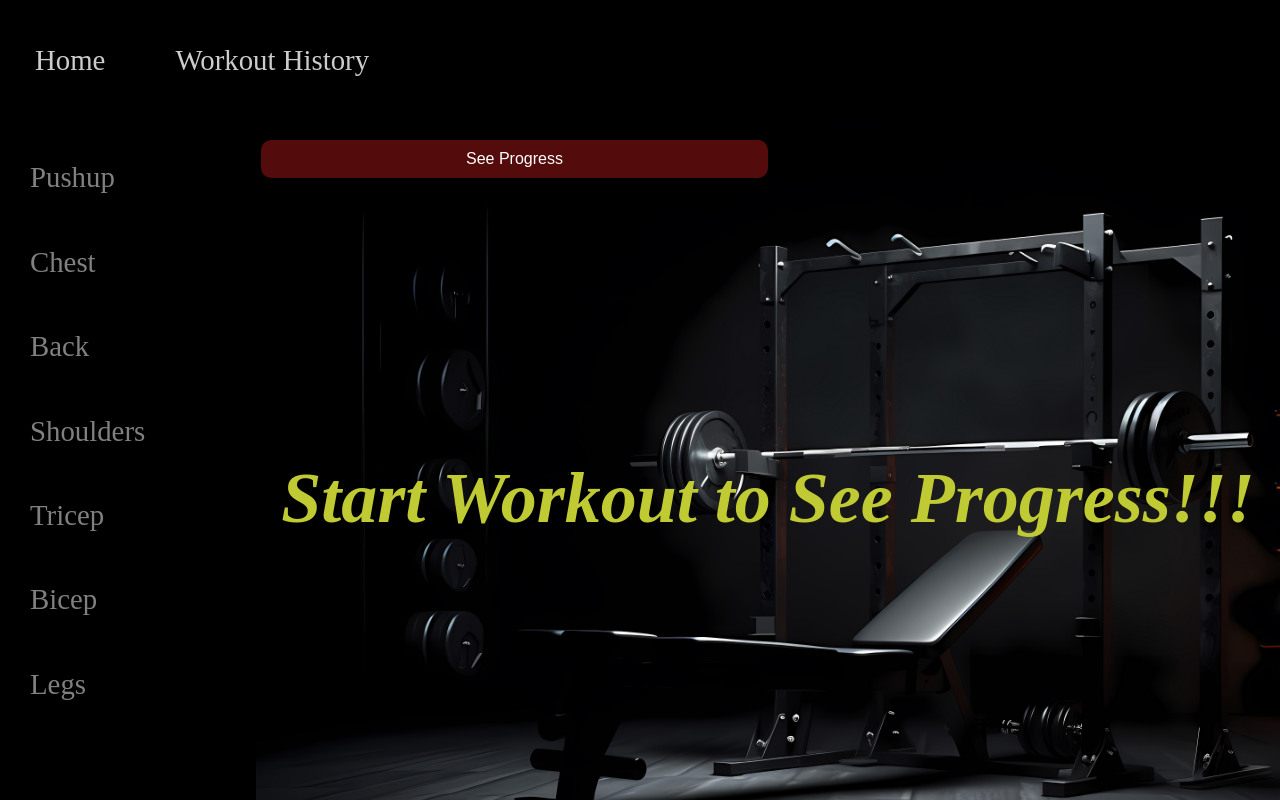
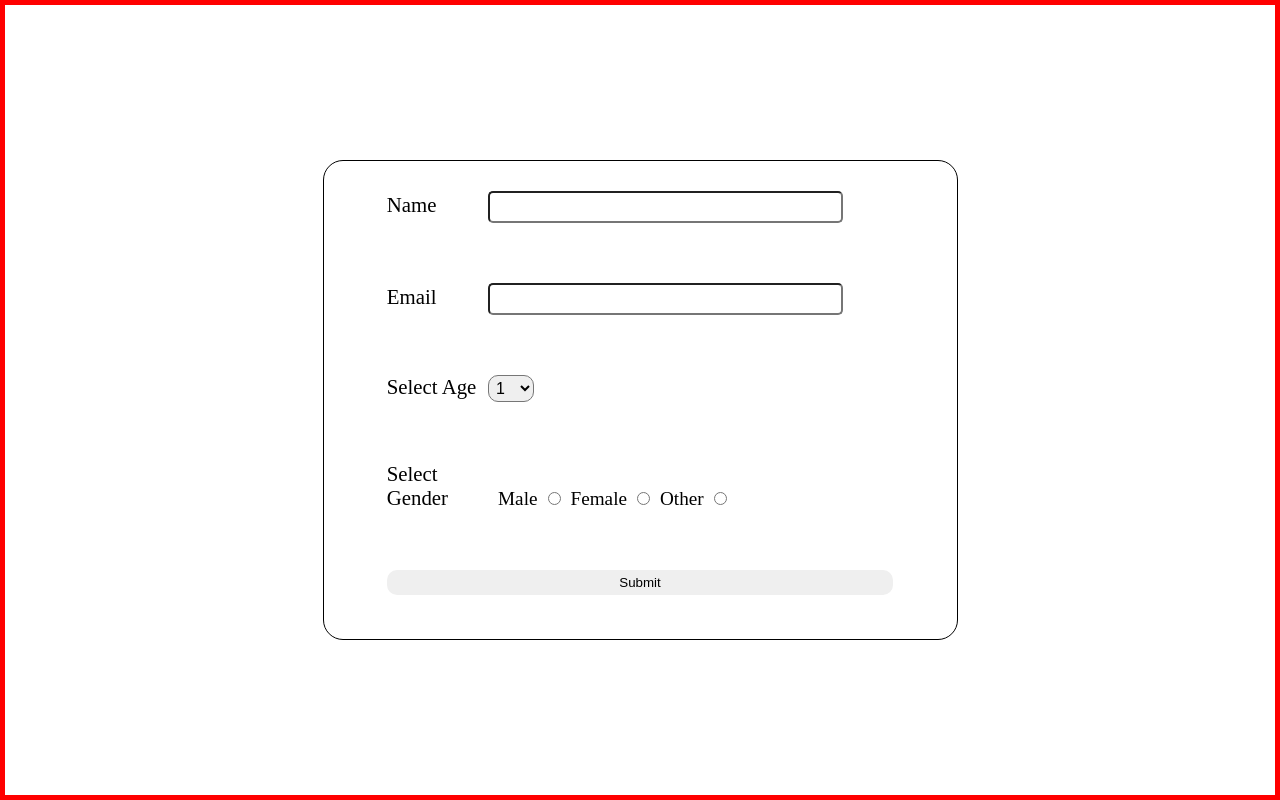
Before and after one commit to pawan100722/my-workout-tracker, a React (Vite) app: page / in a window 1280 px wide. Built offline with nearby package versions, Linux system fonts and the light colour scheme.

Commit message:
added basic form structure

```diff
--- a/src/components/main-component.tsx
+++ b/src/components/main-component.tsx
@@ -1,10 +1,22 @@
 import { Navbar } from './navbar';
 import '../styles/main-component.css';
 import { CustomRoutes } from '../routes/routes.tsx';
+import { useState } from 'react';
+import { UserRegister } from './user-register.tsx';
 
 export const MainComponent=()=>{
-  return <div className="main-component-container">
-    <Navbar/>
-    <CustomRoutes/>
-  </div>
+  const [isUserRegistered, ] = useState<boolean>(false);
+
+  return (
+    <div className="main-component-container">
+      {isUserRegistered ? (
+        <>
+          <Navbar />
+          <CustomRoutes />
+        </>
+      ) : (
+        <UserRegister />
+      )}
+    </div>
+  );
 }
--- /dev/null
+++ b/src/components/user-register-form.tsx
@@ -0,0 +1,62 @@
+import "../styles/user-register-form.css";
+
+export const UserRegisterForm = () => {
+  const userAgeArr = [];
+
+  for (let index = 1; index <= 60; index++) {
+    userAgeArr.push(index);
+  }
+
+  return (
+    <div className="user-register-form-container">
+      <form action="" className="user-register-form">
+        <div className="input-container">
+          <label htmlFor="name" className="input-label">
+            Name
+          </label>
+          <input type="text" id="name" className="input-area" />
+        </div>
+
+        <div className="input-container">
+          <label htmlFor="email" className="input-label">
+            Email
+          </label>
+          <input type="email" className="input-area" id="email" />
+        </div>
+
+        <div className="input-container">
+          <label htmlFor="age-dropdown" className="input-label">
+            Select Age
+          </label>
+          <select name="" id="age-dropdown" className="input-age-select cursor-pointer">
+            {userAgeArr.map((age: number, index: number) => (
+              <option value="" className="age-dropdown-option" key={index}>
+                {age}
+              </option>
+            ))}
+          </select>
+        </div>
+
+        <div className="input-container">
+          <label htmlFor="" className="input-label">
+            Select Gender
+          </label>
+          <label htmlFor="male" className="input-label-gender">
+            Male
+          </label>
+          <input type="radio" id="male" name="gender" className="cursor-pointer" />
+          <label htmlFor="female" className="input-label-gender">
+            Female
+          </label>
+          <input type="radio" id="female" name="gender" className="cursor-pointer" />
+          <label htmlFor="other" className="input-label-gender">
+            Other
+          </label>
+          <input type="radio" id="other" name="gender" className="cursor-pointer" />
+        </div>
+
+        <button className="input-container submit-button cursor-pointer">Submit</button>
+      </form>
+    </div>
+  );
+};
--- /dev/null
+++ b/src/components/user-register.tsx
@@ -0,0 +1,12 @@
+import { UserRegisterForm } from "./user-register-form";
+
+export const UserRegister = () => {
+
+
+
+  return (
+    <div className="user-register-container">
+       <UserRegisterForm/>
+    </div>
+  );
+};
--- /dev/null
+++ b/src/styles/user-register-form.css
@@ -0,0 +1,72 @@
+.user-register-form-container{
+  width:100dvw;
+  height: 100dvh;
+  border:5px solid red;
+  display:flex;
+  justify-content: center;
+  align-items: center;
+}
+
+.user-register-form{
+  width: 50%;
+  height: 60dvh;
+  border: 1px solid black;
+  border-radius: 20px;
+  display: flex;
+  flex-direction: column;
+
+}
+
+.input-container{
+  display: block;
+  width: 80%;
+  margin:30px auto;
+}
+
+.input-label{
+  width: 20%;
+  display: inline-block;
+  font-size: 1.3rem;
+}
+
+.input-area{
+  width: 70%;
+  padding: 5px;
+  border-radius: 5px;
+  font-size: 1rem;
+}
+
+.input-age-select{
+  font-size: 1rem;
+  outline:none;
+  border-radius: 10px;
+}
+
+.age-dropdown-option{
+}
+
+.input-age-select{
+  padding:3px;
+}
+
+.input-label-gender{
+  font-size: 1.2rem;
+  margin: 10px;
+}
+
+.input-radio{
+  cursor: pointer;
+}
+
+.submit-button{
+  padding: 5px;
+  border-radius: 10px;
+  border:none;
+  outline:none;
+  transition: font-size 0.1s linear;
+}
+
+.submit-button:hover{
+  outline: 1px solid black;
+  font-size: 1.1rem;
+}
```
